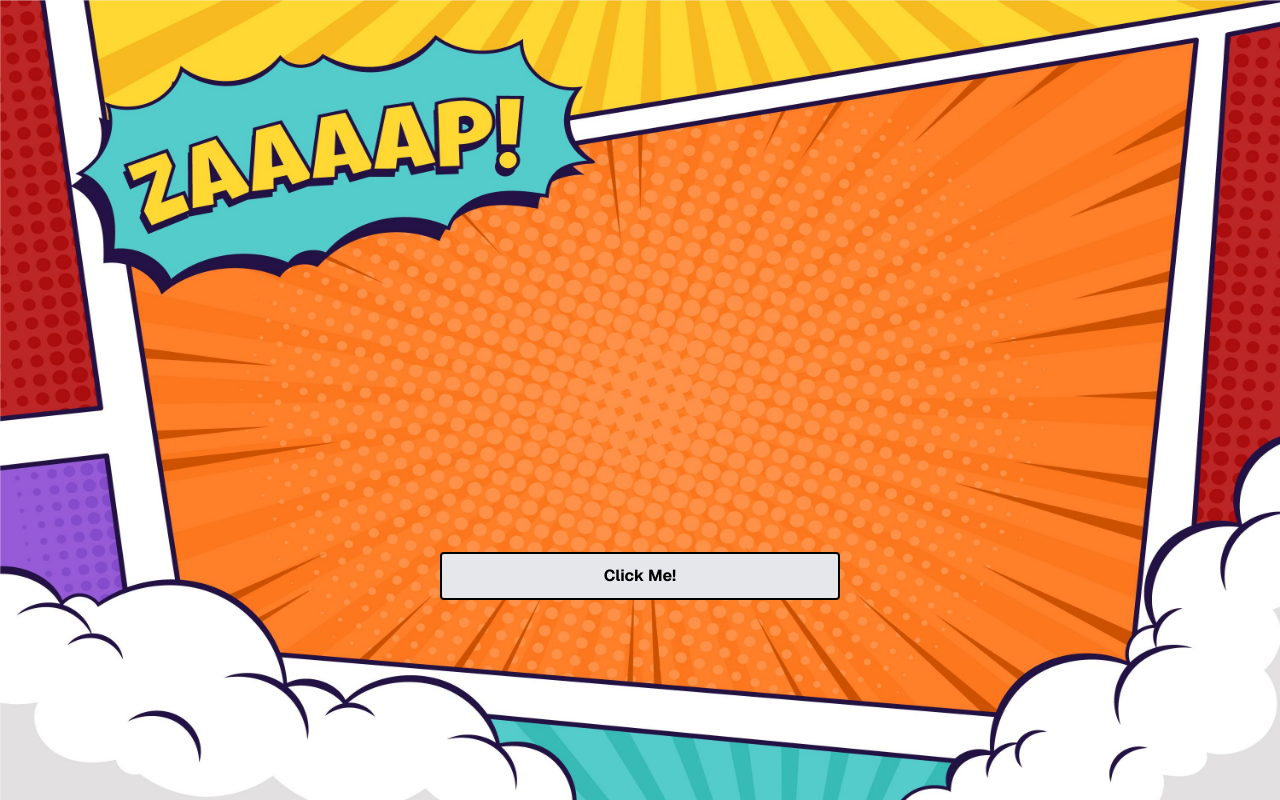
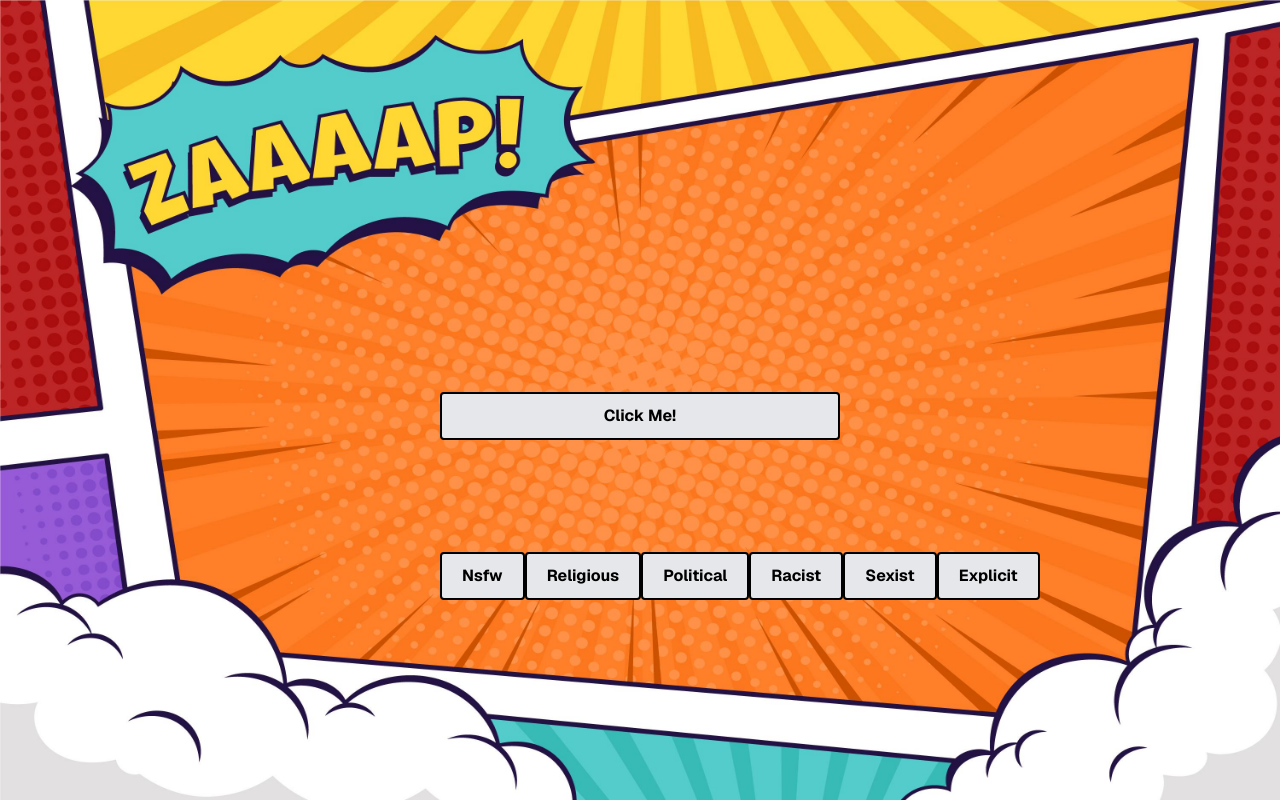
Before and after one commit to Kelly-Esquejo/kellz.land, a Next.js app: page /joke in a window 1280 px wide. Built offline with nearby package versions, Linux system fonts and the light colour scheme.

Commit message:
Added filter buttons to joke page

```diff
--- a/next.config.ts
+++ b/next.config.ts
@@ -3,7 +3,7 @@ import type { NextConfig } from "next";
 const nextConfig: NextConfig = {
     // Comment the followig 3 lines of code to run website locally
     // output: "export",
-    basePath: "/kellz.land",
+    // basePath: "/kellz.land",
     // assetPrefix: "/kellz.land/",
 };
 
--- a/src/app/joke/page.tsx
+++ b/src/app/joke/page.tsx
@@ -37,18 +37,44 @@ type Joke = SingleJoke | TwoPartJoke;
 const JokeGenerator: React.FC = () => {
     const [joke, setJoke] = useState<Joke | null>(null);
     const [isLoading, setIsLoading] = useState<boolean>(false);
+    const [filters, setFilters] = useState({
+        nsfw: false,
+        religious: false,
+        political: false,
+        racist: false,
+        sexist: false,
+        explicit: false,
+    });
 
     const [bgImg, setBgImg] = useState(jokeBgImgs[0]);
     const getRandomBgImg = () => {
         setBgImg(jokeBgImgs[Math.floor(Math.random() * jokeBgImgs.length)]);
     };
+
+    const toggleFilter = (filter: keyof typeof filters) => {
+        setFilters((prevFilters) => ({
+            ...prevFilters,
+            [filter]: !prevFilters[filter],
+        }));
+    };
+
     const fetchJoke = async () => {
         setIsLoading(true);
         getRandomBgImg(); // Change the background image on each click
+
+        const activeFilters = Object.keys(filters).filter(
+            (key) => filters[key as keyof typeof filters]
+        );
+        const apiUrl =
+            activeFilters.length === 0
+                ? "https://v2.jokeapi.dev/joke/Any"
+                : `https://v2.jokeapi.dev/joke/Any?blacklistFlags=${activeFilters.join(
+                      ","
+                  )}`;
+
+        console.log("API URL:", apiUrl); // Log the API URL to the console
         try {
-            //https://v2.jokeapi.dev/joke/Programming?blacklistFlags=nsfw,religious,political,racist,sexist,explicit
-            //https://v2.jokeapi.dev/joke/Any
-            const response = await fetch("https://v2.jokeapi.dev/joke/Any");
+            const response = await fetch(apiUrl);
             const data: Joke = await response.json();
             setJoke(data);
         } catch (error) {
@@ -81,7 +107,7 @@ const JokeGenerator: React.FC = () => {
                 {/* Glass morphism container */}
                 {/* className=" border-solid border-[2px] border-[#b2a293] p-12 backdrop-blur-[20px] bg-slate-600 bg-opacity-30 " */}
                 <div className="h-[400px] w-[400px] flex flex-col justify-between items-centerrelative">
-                    <div className="min-h-[80px] min-w-[80px] text-center text-4xl text-purple-900 pt-12">
+                    <div className="min-h-[80px] min-w-[80px] text-center text-3xl text-purple-900 pt-12">
                         {isLoading ? (
                             <div>Loading...</div>
                         ) : joke ? (
@@ -95,11 +121,31 @@ const JokeGenerator: React.FC = () => {
                             )
                         ) : null}
                     </div>
+
+                    {/* Fetches a random joke */}
                     <button
                         onClick={fetchJoke}
                         className="font-bold relative rounded border-2 border-black bg-gray-200 py-1 text-black transition duration-100 hover:bg-yellow-400 hover:text-gray-900 flex items-center justify-center gap-2 text-sm sm:text-base h-10 sm:h-12 px-4 sm:px-5">
                         Click Me!
                     </button>
+
+                    {/* User can toggle which flags to blacklist*/}
+                    <div className="flex flex-row">
+                        {Object.keys(filters).map((key) => (
+                            <button
+                                key={key}
+                                onClick={() =>
+                                    toggleFilter(key as keyof typeof filters)
+                                }
+                                className={`font-bold relative rounded border-2 border-black py-1 transition duration-100 flex items-center justify-center gap-2 text-sm sm:text-base h-10 sm:h-12 px-4 sm:px-5 ${
+                                    filters[key as keyof typeof filters]
+                                        ? "bg-yellow-400 text-gray-900"
+                                        : "bg-gray-200 text-black"
+                                }`}>
+                                {key.charAt(0).toUpperCase() + key.slice(1)}
+                            </button>
+                        ))}
+                    </div>
                 </div>
             </div>
         </div>
```
